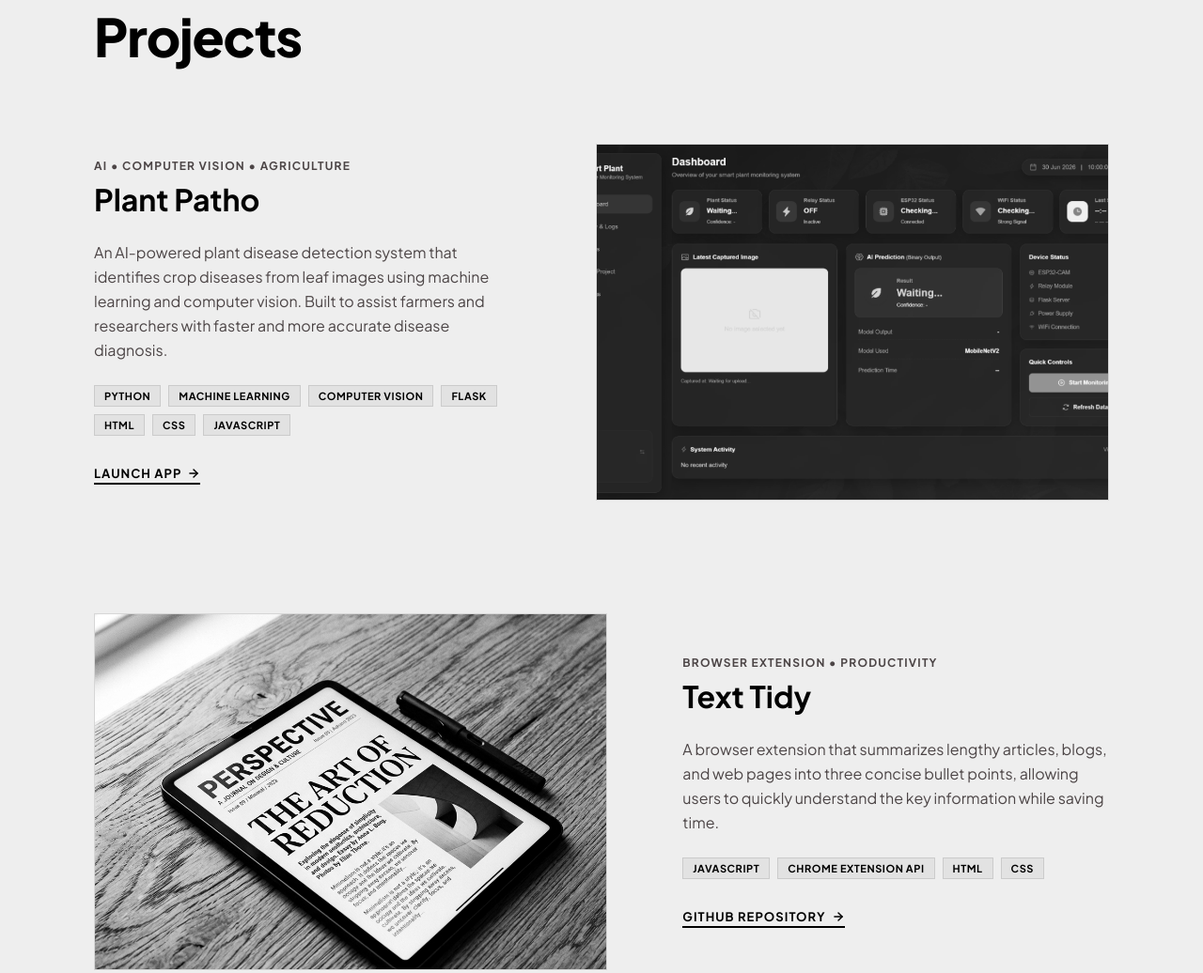
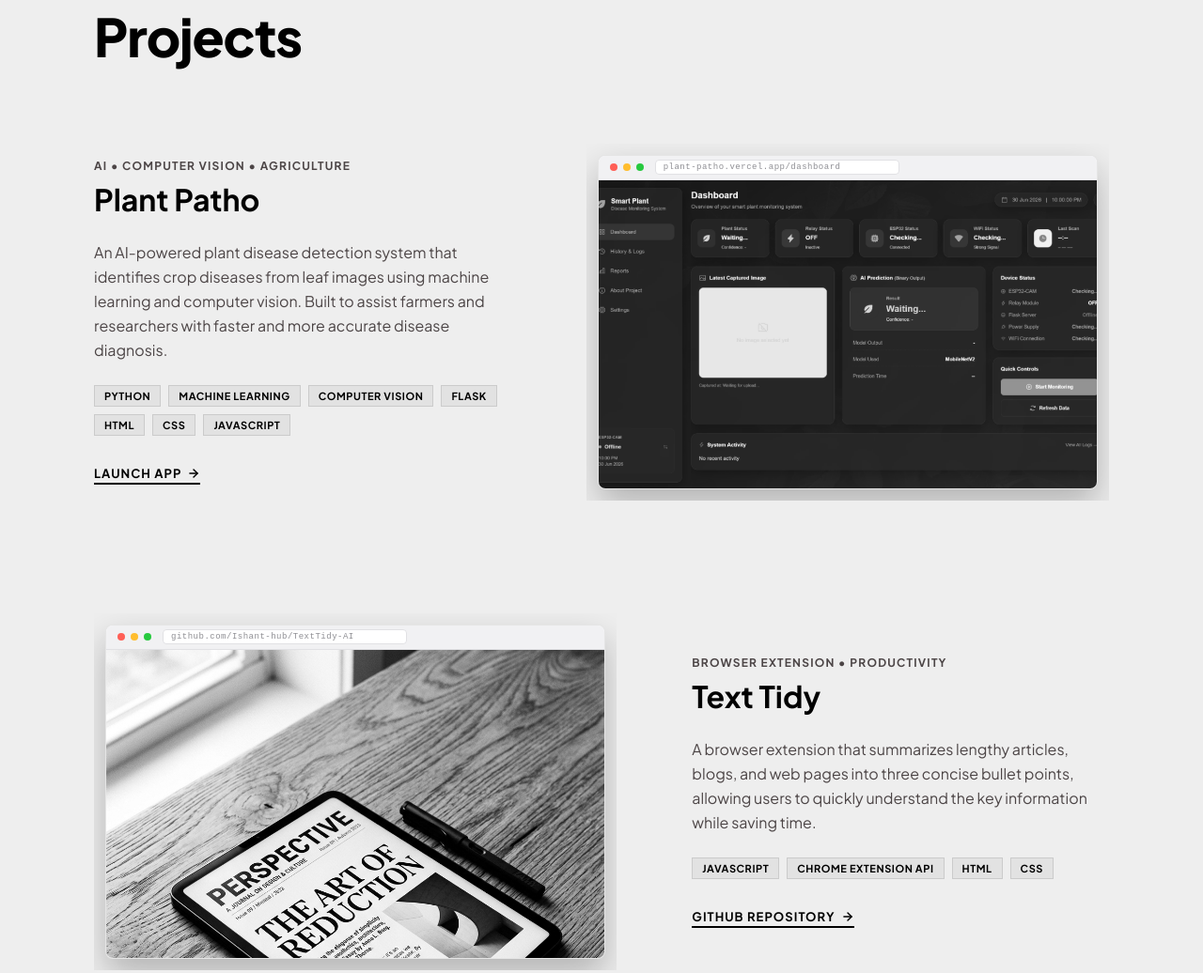
Before and after one commit to Ishant-hub/Portfolio, a website: page public/index.html in a window 1280 px wide. Shown: the part 908-1944 px from the top of the page at 94% size. Drawn offline with Linux system fonts and the light colour scheme.

Commit message:
Remove project mockup background gradients, make transparent

```diff
--- a/public/index.html
+++ b/public/index.html
@@ -91,15 +91,39 @@
               </a>
             </div>
           </div>
-          <div class="project-image-container">
-            <img src="assets/project1.png" alt="Plant Patho - Crop Disease Detection System">
+          <div class="project-image-container bg-plant-patho">
+            <div class="browser-mockup">
+              <div class="browser-header">
+                <div class="browser-dots">
+                  <span class="browser-dot red"></span>
+                  <span class="browser-dot yellow"></span>
+                  <span class="browser-dot green"></span>
+                </div>
+                <div class="browser-address-bar">plant-patho.vercel.app/dashboard</div>
+              </div>
+              <div class="browser-body">
+                <img src="assets/project1.png" alt="Plant Patho - Crop Disease Detection System">
+              </div>
+            </div>
           </div>
         </div>
 
         <!-- Project 2: Image Left, Text Right (Alternating Layout) -->
         <div class="project-item image-left-text-right">
-          <div class="project-image-container">
-            <img src="assets/project2.png" alt="Text Tidy browser extension UI">
+          <div class="project-image-container bg-text-tidy">
+            <div class="browser-mockup">
+              <div class="browser-header">
+                <div class="browser-dots">
+                  <span class="browser-dot red"></span>
+                  <span class="browser-dot yellow"></span>
+                  <span class="browser-dot green"></span>
+                </div>
+                <div class="browser-address-bar">github.com/Ishant-hub/TextTidy-AI</div>
+              </div>
+              <div class="browser-body">
+                <img src="assets/project2.png" alt="Text Tidy browser extension UI">
+              </div>
+            </div>
           </div>
           <div class="project-text-content">
             <span class="project-category">Browser Extension • Productivity</span>
@@ -144,15 +168,39 @@
               </a>
             </div>
           </div>
-          <div class="project-image-container">
-            <img src="assets/project3.png" alt="Electronics Store E-commerce Platform">
+          <div class="project-image-container bg-aura-luxe">
+            <div class="browser-mockup">
+              <div class="browser-header">
+                <div class="browser-dots">
+                  <span class="browser-dot red"></span>
+                  <span class="browser-dot yellow"></span>
+                  <span class="browser-dot green"></span>
+                </div>
+                <div class="browser-address-bar">aura-luxe-audio.vercel.app</div>
+              </div>
+              <div class="browser-body">
+                <img src="assets/project3.png" alt="Electronics Store E-commerce Platform">
+              </div>
+            </div>
           </div>
         </div>
 
         <!-- Project 4: Image Left, Text Right (Alternating Layout) -->
         <div class="project-item image-left-text-right">
-          <div class="project-image-container">
-            <img src="assets/project4.png" alt="Eternal Clone frontend UI design">
+          <div class="project-image-container bg-eternal-clone">
+            <div class="browser-mockup">
+              <div class="browser-header">
+                <div class="browser-dots">
+                  <span class="browser-dot red"></span>
+                  <span class="browser-dot yellow"></span>
+                  <span class="browser-dot green"></span>
+                </div>
+                <div class="browser-address-bar">eternal-clone.vercel.app</div>
+              </div>
+              <div class="browser-body">
+                <img src="assets/project4.png" alt="Eternal Clone frontend UI design">
+              </div>
+            </div>
           </div>
           <div class="project-text-content">
             <span class="project-category">Frontend Development • UI Clone</span>
--- a/public/style.css
+++ b/public/style.css
@@ -389,20 +389,110 @@ a {
 .project-image-container {
   flex: 1.2;
   height: 380px;
+  display: flex;
+  align-items: center;
+  justify-content: center;
+  padding: 12px;
+  overflow: hidden;
+  border: none;
+  background: transparent !important;
+  transition: all 0.5s ease;
+}
+
+/* Transparent Backgrounds for Projects */
+.bg-plant-patho,
+.bg-text-tidy,
+.bg-aura-luxe,
+.bg-eternal-clone {
+  background: transparent !important;
+}
+
+/* Browser Mockup styling */
+.browser-mockup {
+  width: 100%;
+  height: 100%;
+  background: #ffffff;
+  border-radius: 8px;
+  box-shadow: 0 16px 36px rgba(0, 0, 0, 0.25);
+  display: flex;
+  flex-direction: column;
   overflow: hidden;
   border: 1px solid rgba(0, 0, 0, 0.1);
+  transition: transform 0.6s cubic-bezier(0.165, 0.84, 0.44, 1), box-shadow 0.6s ease;
 }
 
-.project-image-container img {
+.browser-header {
+  height: 26px;
+  background-color: #f1f1f3;
+  border-bottom: 1px solid #e1e1e4;
+  display: flex;
+  align-items: center;
+  padding: 0 12px;
+  gap: 12px;
+  user-select: none;
+  flex-shrink: 0;
+}
+
+.browser-dots {
+  display: flex;
+  gap: 6px;
+}
+
+.browser-dot {
+  width: 8px;
+  height: 8px;
+  border-radius: 50%;
+  display: inline-block;
+}
+
+.browser-dot.red { background-color: #ff5f56; }
+.browser-dot.yellow { background-color: #ffbd2e; }
+.browser-dot.green { background-color: #27c93f; }
+
+.browser-address-bar {
+  flex: 1;
+  background-color: #ffffff;
+  height: 16px;
+  border-radius: 4px;
+  font-size: 9px;
+  color: #8e8e93;
+  display: flex;
+  align-items: center;
+  padding: 0 8px;
+  font-family: monospace;
+  letter-spacing: 0.5px;
+  border: 1px solid #e1e1e4;
+  max-width: 260px;
+  overflow: hidden;
+  text-overflow: ellipsis;
+  white-space: nowrap;
+}
+
+.browser-body {
+  flex: 1;
+  overflow: hidden;
+  background: #ffffff;
+  position: relative;
+}
+
+.browser-body img {
   width: 100%;
   height: 100%;
+  display: block;
   object-fit: cover;
+  object-position: top center;
   filter: grayscale(100%);
-  transition: transform 0.6s cubic-bezier(0.165, 0.84, 0.44, 1);
+  transition: all 0.6s cubic-bezier(0.165, 0.84, 0.44, 1);
 }
 
-.project-item:hover .project-image-container img {
-  transform: scale(1.03);
+/* Hover effects */
+.project-item:hover .browser-mockup {
+  transform: translateY(-6px) scale(1.02);
+  box-shadow: 0 25px 50px rgba(0, 0, 0, 0.35);
+}
+
+.project-item:hover .browser-body img {
+  filter: grayscale(0%);
 }
 
 /* Testimonials Section */
```
